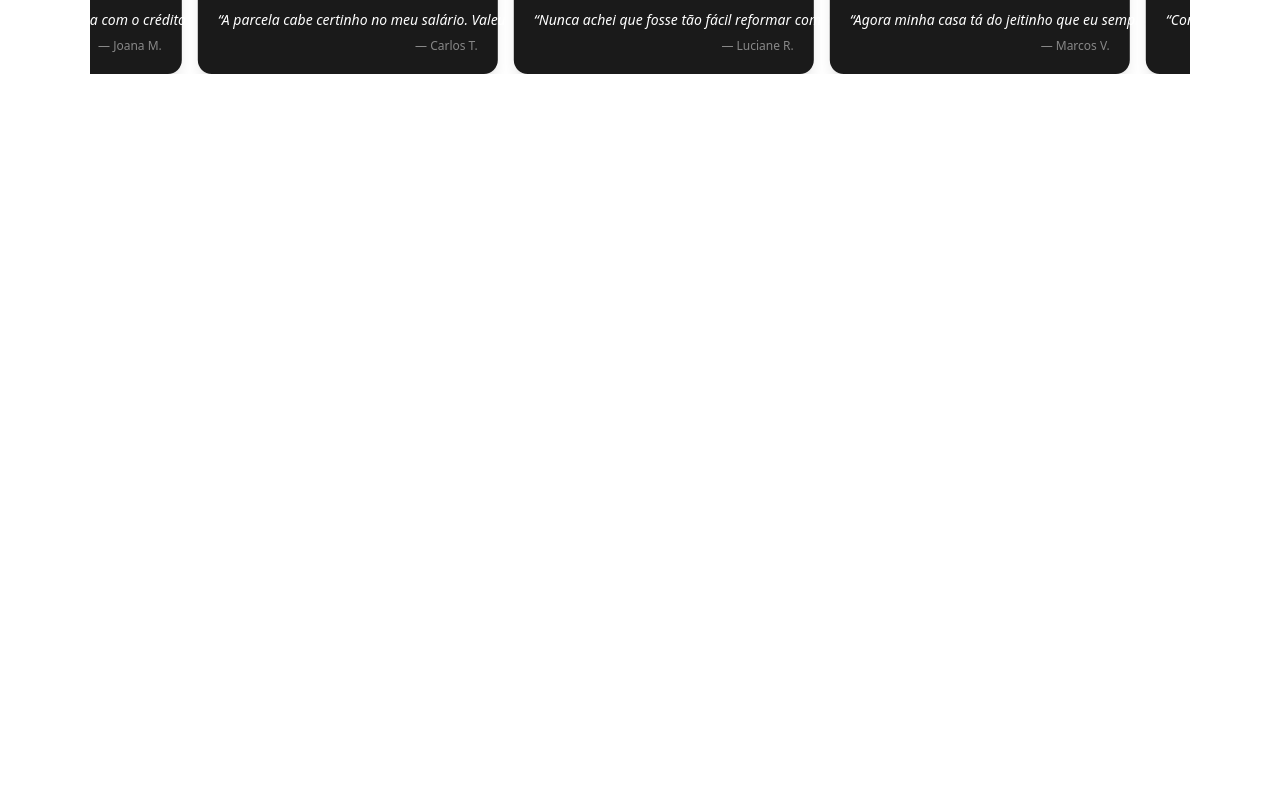
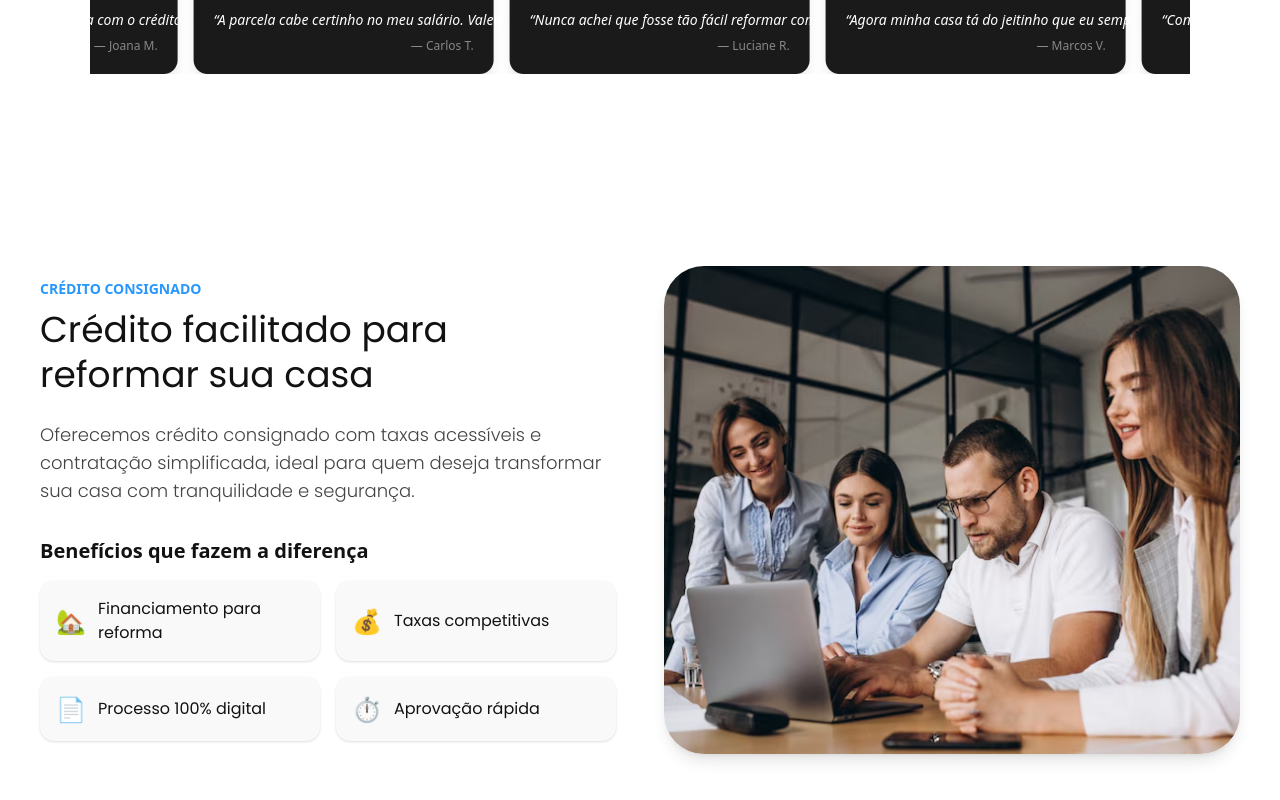
Before and after one commit to henriquessm/frontend-iastartup, a React (Vite) app: page / in a window 1280 px wide. Shown: the part 2272-3072 px from the top of the page. Before the commit the page ends 2442 px from the top, so only its background shows below. Built offline with nearby package versions, Linux system fonts and the light colour scheme.

Commit message:
mudancas pag principal

```diff
--- a/src/pages/App.tsx
+++ b/src/pages/App.tsx
@@ -12,7 +12,7 @@ function App() {
     <>
       <Header />
 
-      {/* SEÇÃO PRINCIPAL COM FUNDO */}
+      {/* secao com background */}
       <div
         style={{
           backgroundImage: `url(${bg3})`,
@@ -62,7 +62,6 @@ function App() {
         </div>
       </div>
 
-      {/* SEÇÃO DE CONTEÚDO */}
       <div className="w-full px-8 py-24 flex flex-col gap-16 items-center bg-white">
         <div className="max-w-[1200px] w-full flex flex-col md:flex-row justify-between items-start gap-8 -mt-15">
           <div className="text-[#2797ff] text-4xl font-bold leading-snug poppins-regular">
@@ -80,7 +79,7 @@ function App() {
           </div>
         </div>
 
-        {/* CARROSSEL DEPOIMENTOS COM EFEITO CONTÍNUO */}
+        {/* carousel */}
         <div className="w-full overflow-hidden max-w-[1100px]" ref={carouselRef}>
           <p className="text-[#2797ff] text-xl font-bold mb-10 poppins-regular text-center">
             Quem já reformou com a gente:
@@ -152,7 +151,50 @@ function App() {
         </div>
       </div>
 
-      {/* Animação personalizada */}
+      {/*  aquela parte */}
+
+      <div className="w-full px-8 py-24 bg-white flex flex-col items-center">
+      <div className="max-w-[1200px] w-full flex flex-col lg:flex-row items-center gap-12">
+        <div className="flex-1">
+          <p className="text-[#2797ff] font-semibold text-sm uppercase mb-2">Crédito Consignado</p>
+          <h2 className="text-4xl font-bold text-[#121212] mb-6 leading-tight poppins-regular">
+            Crédito facilitado para<br />reformar sua casa
+          </h2>
+          <p className="text-[#444] text-lg poppins-light mb-8">
+            Oferecemos crédito consignado com taxas acessíveis e contratação simplificada,
+            ideal para quem deseja transformar sua casa com tranquilidade e segurança.
+          </p>
+
+          <p className="text-[#121212] text-xl font-semibold mb-4">Benefícios que fazem a diferença</p>
+          <div className="grid grid-cols-1 sm:grid-cols-2 gap-4">
+            {[
+              { icon: '🏡', text: 'Financiamento para reforma' },
+              { icon: '💰', text: 'Taxas competitivas' },
+              { icon: '📄', text: 'Processo 100% digital' },
+              { icon: '⏱️', text: 'Aprovação rápida' },
+            ].map((item, i) => (
+              <div key={i} className="flex items-center gap-3 bg-[#f9f9f9] p-4 rounded-xl shadow-sm">
+                <div className="text-2xl text-[#2797ff]">{item.icon}</div>
+                <span className="text-[#121212] font-medium text-base poppins-regular">{item.text}</span>
+              </div>
+            ))}
+          </div>
+        </div>
+
+        {/* Imagem 1 de 3 daquela parte */}
+        <div className="flex-1 relative">
+          <div className="rounded-[40px] overflow-hidden shadow-lg relative">
+            <img
+              src={work}
+              alt="homem feliz"
+              className="w-144 h-122 object-cover"
+            />
+          </div>
+        </div>
+      </div>
+    </div>
+
+
       <style>
         {`
           @keyframes scroll {
```
